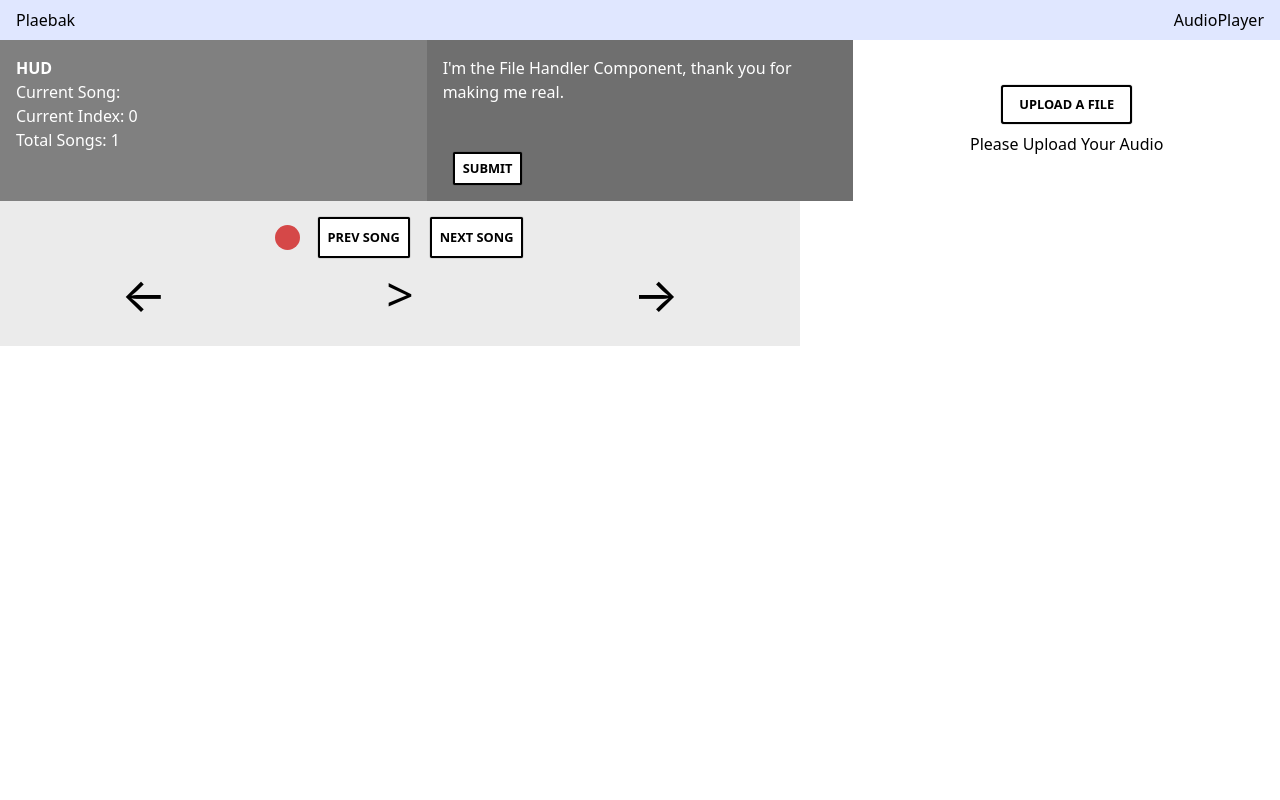
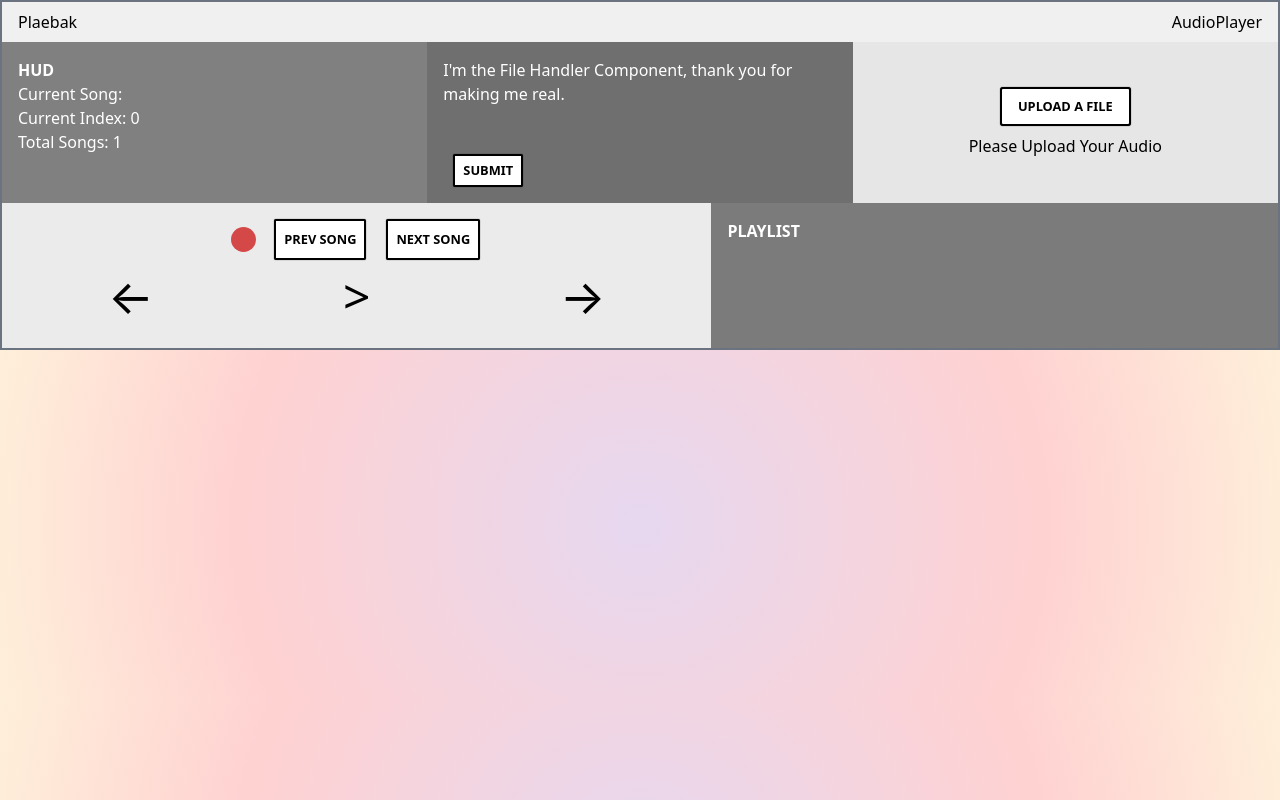
Before and after one commit to riefer02/audio-player, a React (Vite) app: page / in a window 1280 px wide. Built offline with nearby package versions, Linux system fonts and the light colour scheme.

Commit message:
proto ui updates

```diff
--- a/src/App.jsx
+++ b/src/App.jsx
@@ -12,13 +12,17 @@ function App() {
   return (
     <div>
       <Layout>
-        <div className="row-1 flex justify-start align-middle">
-          <FileLoader />
-          <FileReader />
-          <FileHandler />
+        <div className="container mx-auto">
+          <div className="row-1 flex justify-start align-middle ">
+            <FileLoader />
+            <FileReader />
+            <FileHandler />
+          </div>
+          <div className="flex justify-start align-middle">
+            <AudioPlayer />
+            <PlayList />
+          </div>
         </div>
-        <AudioPlayer />
-        <PlayList />
       </Layout>
     </div>
   );
--- /dev/null
+++ b/src/assets/styles/base.scss
@@ -0,0 +1,11 @@
+body {
+  box-sizing: border-box;
+  background: rgb(131, 58, 180);
+  background: radial-gradient(
+    circle,
+    rgba(131, 58, 180, 0.2) 0%,
+    rgba(253, 29, 29, 0.2) 59%,
+    rgba(253, 29, 29, 0.2) 61%,
+    rgba(252, 176, 69, 0.2) 100%
+  );
+}
--- a/src/assets/styles/fileloader.scss
+++ b/src/assets/styles/fileloader.scss
@@ -13,6 +13,7 @@ button {
 }
 
 .uploader__wrapper {
+  background-color: rgb(230, 230, 230);
   position: relative;
   overflow: hidden;
   display: inline-block;
--- a/src/assets/styles/header.scss
+++ b/src/assets/styles/header.scss
@@ -1,5 +1,6 @@
 .header {
   height: 40px;
+  background-color: rgb(240, 240, 240);
 }
 
 .header__content {
--- a/src/assets/styles/index.scss
+++ b/src/assets/styles/index.scss
@@ -5,3 +5,5 @@
 @import './filehandler.scss';
 @import './header.scss';
 @import './layout.scss';
+@import './base.scss';
+@import './playlist.scss';
--- /dev/null
+++ b/src/assets/styles/playlist.scss
@@ -0,0 +1,12 @@
+.playlist {
+  background-color: rgb(123, 123, 123);
+  width: 50%;
+  padding: 1rem;
+}
+
+.playlist__header {
+  font-size: 1rem;
+  color: rgb(255, 255, 255);
+  font-weight: bold;
+  text-transform: uppercase;
+}
--- a/src/components/Header.jsx
+++ b/src/components/Header.jsx
@@ -2,7 +2,7 @@ import React from 'react';
 
 export default function Header() {
     return (
-        <div className="header bg-indigo-100">
+        <div className="header">
             <div className="header__content container mx-auto">
                 <div className="header__primary-text">
                     <h1>Plaebak</h1>
--- a/src/components/Layout.jsx
+++ b/src/components/Layout.jsx
@@ -3,7 +3,7 @@ import Header from './Header';
 
 export default function Layout({ children }) {
     return (
-        <div>
+        <div className="container mx-auto border-2 border-gray-500">
             <Header />
             <div>{children}</div>
         </div>
--- a/src/components/PlayList.jsx
+++ b/src/components/PlayList.jsx
@@ -20,6 +20,9 @@ export default function PlayList() {
     }, [playListDisplay])
 
     return (
-        <ul></ul>
+        <div className="playlist">
+            <div className="playlist__header">Playlist</div>
+        </div>
+
     )
 }
```
